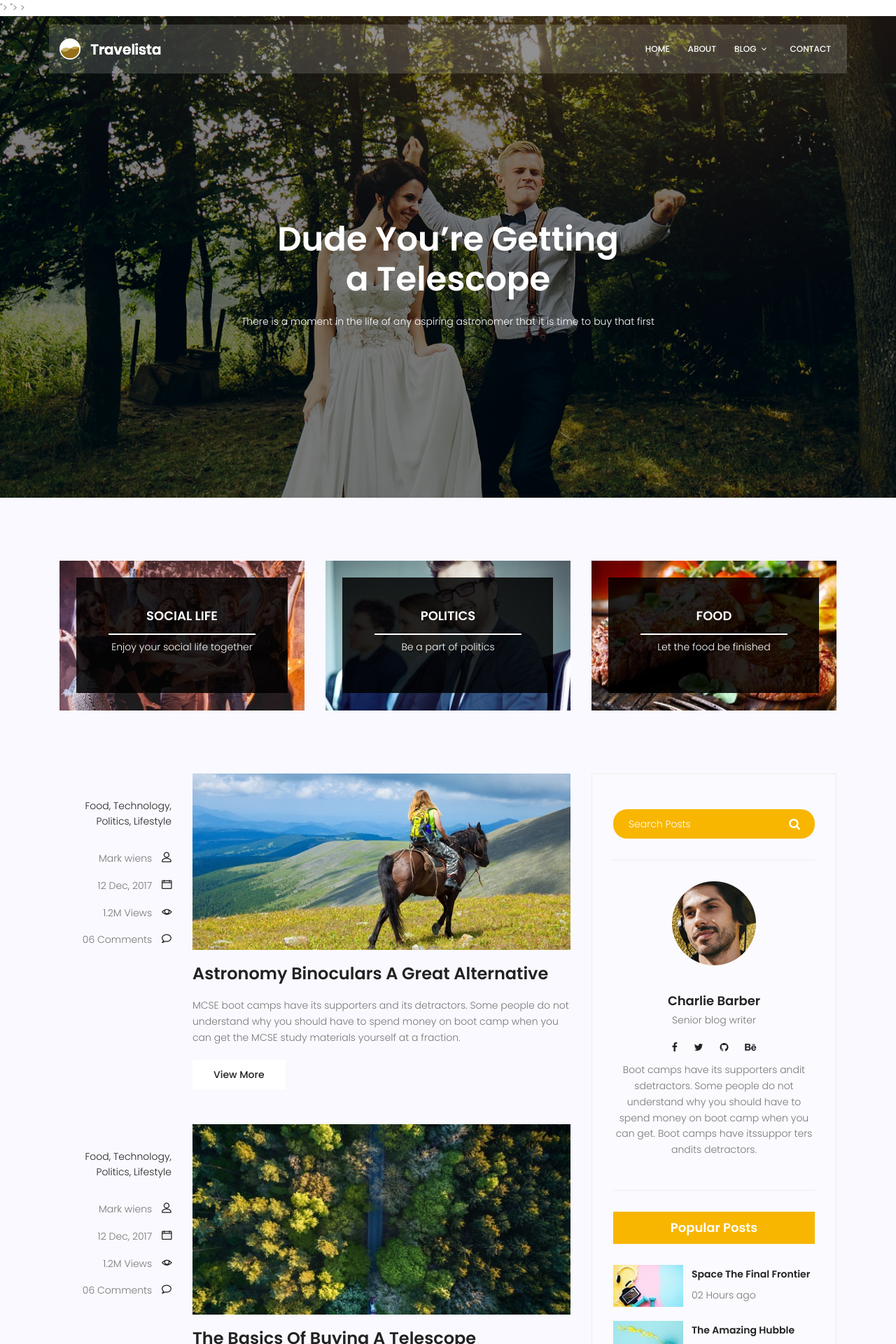
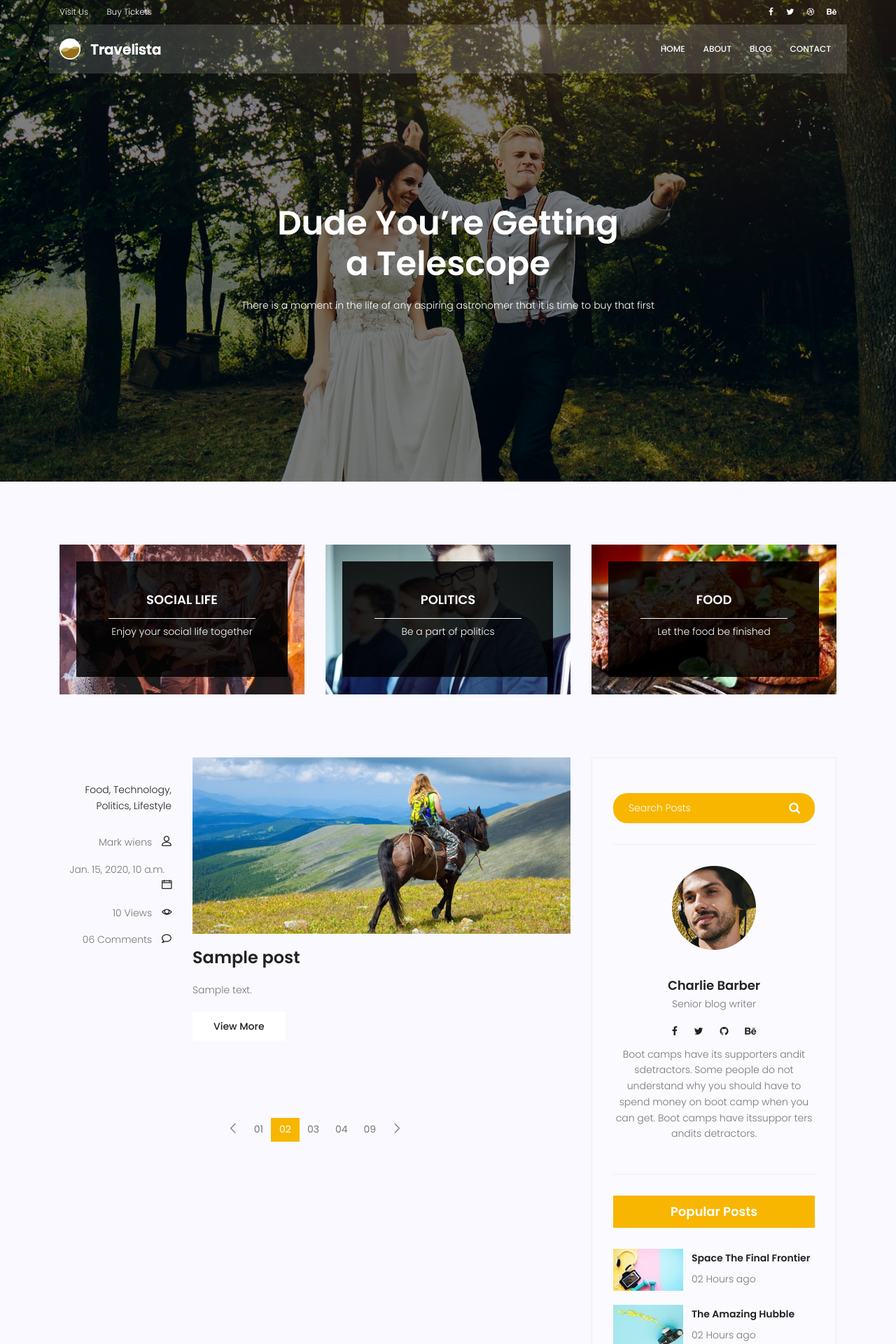
Before and after one commit to PouriCodes/StartNew, a Django app: page /blog/ in a window 1280 px wide. Shown: the top 1920 px of the page at 70% size. Run offline with Django 4.2, Linux system fonts and the light colour scheme; tables that the repository leaves empty hold one stand-in row (values such as "Sample post"); some libraries are stand-ins or nearby versions.

Commit message:
Dynamic pages
+ start to make pages dynamic

```diff
--- a/blog/urls.py
+++ b/blog/urls.py
@@ -7,5 +7,6 @@ app_name = "blog"
 # from .views import index_view, about_view, contact_view  # Import your views here
 urlpatterns = [
     path("", blog_view, name="index"),  # Add this line to include the test view
-    path("single", blog_single, name="single"),  # Add this line to include the test view
+    path("<int:pid>", blog_single, name="single"),  # Add this line to include the test view
+    #path("post-<int:pid>", test, name="test"),  # Add this line to include the test view
 ]
--- a/blog/views.py
+++ b/blog/views.py
@@ -1,14 +1,24 @@
-from django.shortcuts import render
-
+from django.shortcuts import render,get_object_or_404
+from blog.models import Post
 # Create your views here.
 def blog_view(request):
-    return render(request, "blog/blog-home.html")
+    posts = Post.objects.filter(status=1)
+    context = {
+        'posts': posts,
+    }
+    return render(request, "blog/blog-home.html",context)
 
-def blog_single(request):
+def blog_single(request,pid):
+    post = get_object_or_404(Post,pk=pid)
     context = {
-        'title': 'Forex Trading',
-        'content': 'This is the content of the blog forex page.',
-        'author': 'Pouria N',
-        'date': '2025-11-07',
+        'post':post
     }
     return render(request, "blog/blog-single.html",context)
+
+def test(request,pid):
+    #post = Post.objects.get(id=pid)
+    post = get_object_or_404(Post,pk=pid)
+    context = {
+        'post':post
+    }
+    return render(request, "test.html", context)
--- a/templates/base.html
+++ b/templates/base.html
@@ -29,15 +29,12 @@
 			============================================= -->
     <link rel="stylesheet" href="{% static 'css/linearicons.css' %}" />
     <link rel="stylesheet" href="{% static 'css/font-awesome.min.css' %}" />
-    ">
     <link rel="stylesheet" href="{% static 'css/bootstrap.css' %}" />
     <link rel="stylesheet" href="{% static 'css/magnific-popup.css' %}" />
-    ">
     <link rel="stylesheet" href="{% static 'css/jquery-ui.css' %}" />
     <link rel="stylesheet" href="{% static 'css/nice-select.css' %}" />
     <link rel="stylesheet" href="{% static 'css/animate.min.css' %}" />
     <link rel="stylesheet" href="{% static 'css/owl.carousel.css' %}" />
-    >
     <link rel="stylesheet" href="{% static 'css/main.css' %}" />
   </head>
   <body>
@@ -47,8 +44,8 @@
           <div class="row align-items-center">
             <div class="col-lg-6 col-sm-6 col-6 header-top-left">
               <ul>
-                <li><a href="#">Visit Us</a></li>
-                <li><a href="#">Buy Tickets</a></li>
+                <li><a href="https://mql-net.ir/" target="_blank">Visit Us</a></li>
+                <li><a href="https://www.puria-code.ir/" target="_blank">Buy Tickets</a></li>
               </ul>
             </div>
             <div class="col-lg-6 col-sm-6 col-6 header-top-right">
@@ -73,13 +70,7 @@
             <ul class="nav-menu">
               <li><a href="{% url 'website:index' %}">Home</a></li>
               <li><a href="{% url 'website:about' %}">About</a></li>
-              <li class="menu-has-children">
-                <a href="">Blog</a>
-                <ul>
-                  <li><a href="{% url 'blog:index' %}">Blog Home</a></li>
-                  <li><a href="{% url 'blog:single' %}">Blog Single</a></li>
-                </ul>
-              </li>
+              <li><a href="{% url 'blog:index' %}">Blog</a></li>
               <li><a href="{% url 'website:contact' %}">Contact</a></li>
             </ul>
           </nav>
--- a/templates/blog/blog-home.html
+++ b/templates/blog/blog-home.html
@@ -95,6 +95,7 @@
   <div class="container">
     <div class="row">
       <div class="col-lg-8 posts-list">
+        {% for post in posts %}
         <div class="single-post row">
           <div class="col-lg-3 col-md-3 meta-details">
             <ul class="tags">
@@ -108,11 +109,11 @@
                 <a href="#">Mark wiens</a> <span class="lnr lnr-user"></span>
               </p>
               <p class="date col-lg-12 col-md-12 col-6">
-                <a href="#">12 Dec, 2017</a>
+                <a href="#">{{post.published_date}}</a>
                 <span class="lnr lnr-calendar-full"></span>
               </p>
               <p class="view col-lg-12 col-md-12 col-6">
-                <a href="#">1.2M Views</a> <span class="lnr lnr-eye"></span>
+                <a href="#">{{post.counted_views}} Views</a> <span class="lnr lnr-eye"></span>
               </p>
               <p class="comments col-lg-12 col-md-12 col-6">
                 <a href="#">06 Comments</a> <span class="lnr lnr-bubble"></span>
@@ -127,150 +128,16 @@
                 alt=""
               />
             </div>
-            <a class="posts-title" href="blog-single.html"
-              ><h3>Astronomy Binoculars A Great Alternative</h3></a
+            <a class="posts-title" href="{% url 'blog:single' pid=post.id %}"
+              ><h3>{{post.title}}</h3></a
             >
             <p class="excert">
-              MCSE boot camps have its supporters and its detractors. Some
-              people do not understand why you should have to spend money on
-              boot camp when you can get the MCSE study materials yourself at a
-              fraction.
+             {{post.content}}
             </p>
-            <a href="blog-single.html" class="primary-btn">View More</a>
+            <a href="#" class="primary-btn">View More</a>
           </div>
         </div>
-        <div class="single-post row">
-          <div class="col-lg-3 col-md-3 meta-details">
-            <ul class="tags">
-              <li><a href="#">Food,</a></li>
-              <li><a href="#">Technology,</a></li>
-              <li><a href="#">Politics,</a></li>
-              <li><a href="#">Lifestyle</a></li>
-            </ul>
-            <div class="user-details row">
-              <p class="user-name col-lg-12 col-md-12 col-6">
-                <a href="#">Mark wiens</a> <span class="lnr lnr-user"></span>
-              </p>
-              <p class="date col-lg-12 col-md-12 col-6">
-                <a href="#">12 Dec, 2017</a>
-                <span class="lnr lnr-calendar-full"></span>
-              </p>
-              <p class="view col-lg-12 col-md-12 col-6">
-                <a href="#">1.2M Views</a> <span class="lnr lnr-eye"></span>
-              </p>
-              <p class="comments col-lg-12 col-md-12 col-6">
-                <a href="#">06 Comments</a> <span class="lnr lnr-bubble"></span>
-              </p>
-            </div>
-          </div>
-          <div class="col-lg-9 col-md-9">
-            <div class="feature-img">
-              <img
-                class="img-fluid"
-                src="{% static 'img/blog/feature-img2.jpg' %}"
-                alt=""
-              />
-            </div>
-            <a class="posts-title" href="blog-single.html"
-              ><h3>The Basics Of Buying A Telescope</h3></a
-            >
-            <p class="excert">
-              MCSE boot camps have its supporters and its detractors. Some
-              people do not understand why you should have to spend money on
-              boot camp when you can get the MCSE study materials yourself at a
-              fraction.
-            </p>
-            <a href="blog-single.html" class="primary-btn">View More</a>
-          </div>
-        </div>
-        <div class="single-post row">
-          <div class="col-lg-3 col-md-3 meta-details">
-            <ul class="tags">
-              <li><a href="#">Food,</a></li>
-              <li><a href="#">Technology,</a></li>
-              <li><a href="#">Politics,</a></li>
-              <li><a href="#">Lifestyle</a></li>
-            </ul>
-            <div class="user-details row">
-              <p class="user-name col-lg-12 col-md-12 col-6">
-                <a href="#">Mark wiens</a> <span class="lnr lnr-user"></span>
-              </p>
-              <p class="date col-lg-12 col-md-12 col-6">
-                <a href="#">12 Dec, 2017</a>
-                <span class="lnr lnr-calendar-full"></span>
-              </p>
-              <p class="view col-lg-12 col-md-12 col-6">
-                <a href="#">1.2M Views</a> <span class="lnr lnr-eye"></span>
-              </p>
-              <p class="comments col-lg-12 col-md-12 col-6">
-                <a href="#">06 Comments</a> <span class="lnr lnr-bubble"></span>
-              </p>
-            </div>
-          </div>
-          <div class="col-lg-9 col-md-9">
-            <div class="feature-img">
-              <img
-                class="img-fluid"
-                src="{% static 'img/blog/feature-img4.jpg' %}"
-                alt=""
-              />
-            </div>
-            <a class="posts-title" href="blog-single.html"
-              ><h3>The Night Sky</h3></a
-            >
-            <p class="excert">
-              MCSE boot camps have its supporters and its detractors. Some
-              people do not understand why you should have to spend money on
-              boot camp when you can get the MCSE study materials yourself at a
-              fraction.
-            </p>
-            <a href="blog-single.html" class="primary-btn">View More</a>
-          </div>
-        </div>
-        <div class="single-post row">
-          <div class="col-lg-3 col-md-3 meta-details">
-            <ul class="tags">
-              <li><a href="#">Food,</a></li>
-              <li><a href="#">Technology,</a></li>
-              <li><a href="#">Politics,</a></li>
-              <li><a href="#">Lifestyle</a></li>
-            </ul>
-            <div class="user-details row">
-              <p class="user-name col-lg-12 col-md-12 col-6">
-                <a href="#">Mark wiens</a> <span class="lnr lnr-user"></span>
-              </p>
-              <p class="date col-lg-12 col-md-12 col-6">
-                <a href="#">12 Dec, 2017</a>
-                <span class="lnr lnr-calendar-full"></span>
-              </p>
-              <p class="view col-lg-12 col-md-12 col-6">
-                <a href="#">1.2M Views</a> <span class="lnr lnr-eye"></span>
-              </p>
-              <p class="comments col-lg-12 col-md-12 col-6">
-                <a href="#">06 Comments</a> <span class="lnr lnr-bubble"></span>
-              </p>
-            </div>
-          </div>
-          <div class="col-lg-9 col-md-9">
-            <div class="feature-img">
-              <img
-                class="img-fluid"
-                src="{% static 'img/blog/feature-img5.jpg' %}"
-                alt=""
-              />
-            </div>
-            <a class="posts-title" href="blog-single.html"
-              ><h3>Telescopes 101</h3></a
-            >
-            <p class="excert">
-              MCSE boot camps have its supporters and its detractors. Some
-              people do not understand why you should have to spend money on
-              boot camp when you can get the MCSE study materials yourself at a
-              fraction.
-            </p>
-            <a href="blog-single.html" class="primary-btn">View More</a>
-          </div>
-        </div>
+        {% endfor %}
         <nav class="blog-pagination justify-content-center d-flex">
           <ul class="pagination">
             <li class="page-item">
```
Also changed, not shown: templates/blog/blog-single.html (+8 -8 lines), templates/test.html (added, +9 -0 lines).
